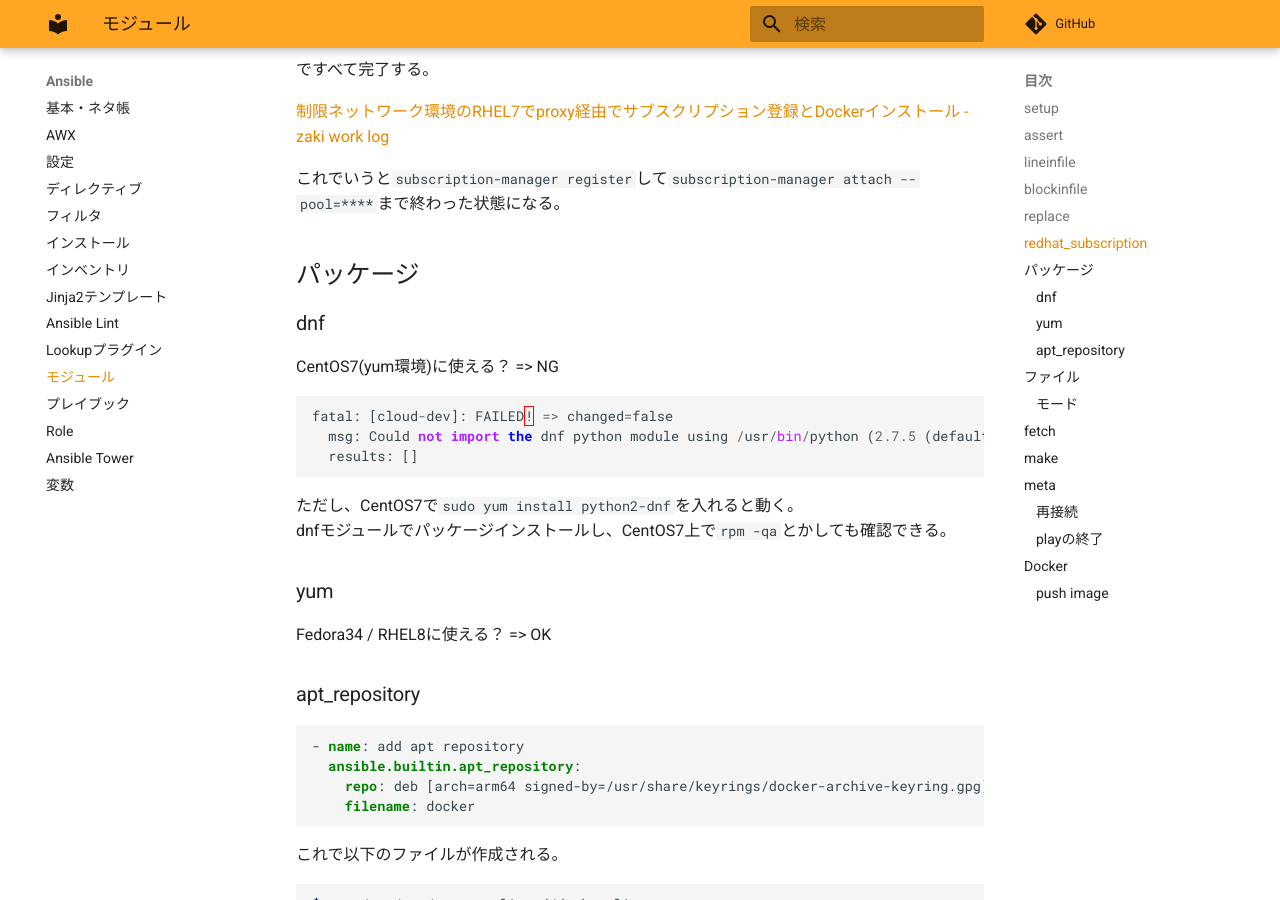
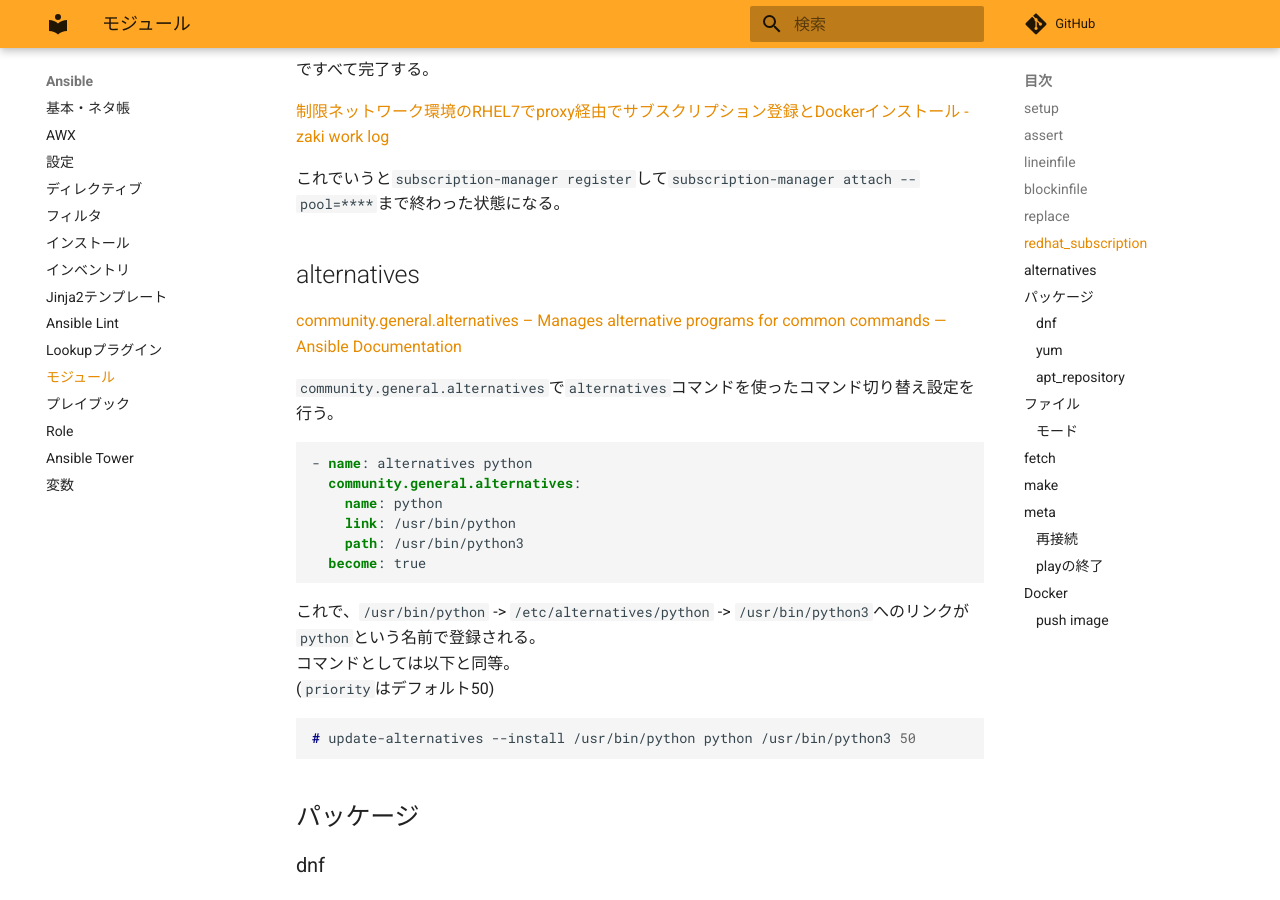
Before and after one commit to zaki-lknr/docs, an MkDocs documentation site: the page built from docs/Ansible/module.md, in a window 1280 px wide and 900 px high, scrolled down 4439 px. Built offline with MkDocs 1.6.1 and Material for MkDocs 9.7.7, drawn with Linux system fonts in a browser that asks for light colours; comment, search, counter and statistics services are not loaded.

Commit message:
add: ansible/module: alternativesモジュール

````diff
--- a/docs/Ansible/module.md
+++ b/docs/Ansible/module.md
@@ -210,6 +210,29 @@ RHELのサブスクリプション割り当てを行う。
 
 これでいうと`subscription-manager register`して`subscription-manager attach --pool=****`まで終わった状態になる。
 
+## alternatives
+
+[community.general.alternatives – Manages alternative programs for common commands — Ansible Documentation](https://docs.ansible.com/ansible/latest/collections/community/general/alternatives_module.html)
+
+`community.general.alternatives`で`alternatives`コマンドを使ったコマンド切り替え設定を行う。
+
+```yaml
+- name: alternatives python
+  community.general.alternatives:
+    name: python
+    link: /usr/bin/python
+    path: /usr/bin/python3
+  become: true
+```
+
+これで、`/usr/bin/python` -> `/etc/alternatives/python` -> `/usr/bin/python3`へのリンクが`python`という名前で登録される。
+コマンドとしては以下と同等。
+(`priority`はデフォルト50)
+
+```console
+# update-alternatives --install /usr/bin/python python /usr/bin/python3 50
+```
+
 ## パッケージ
 
 ### dnf
````
